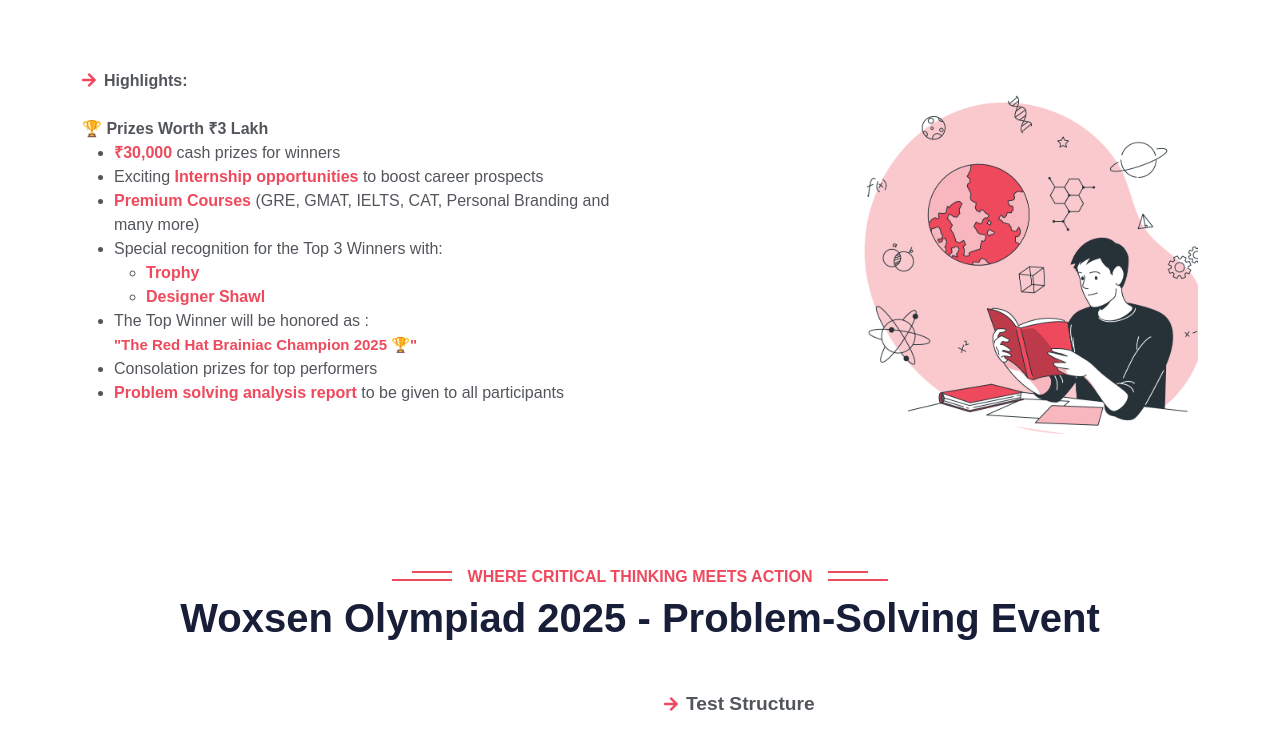
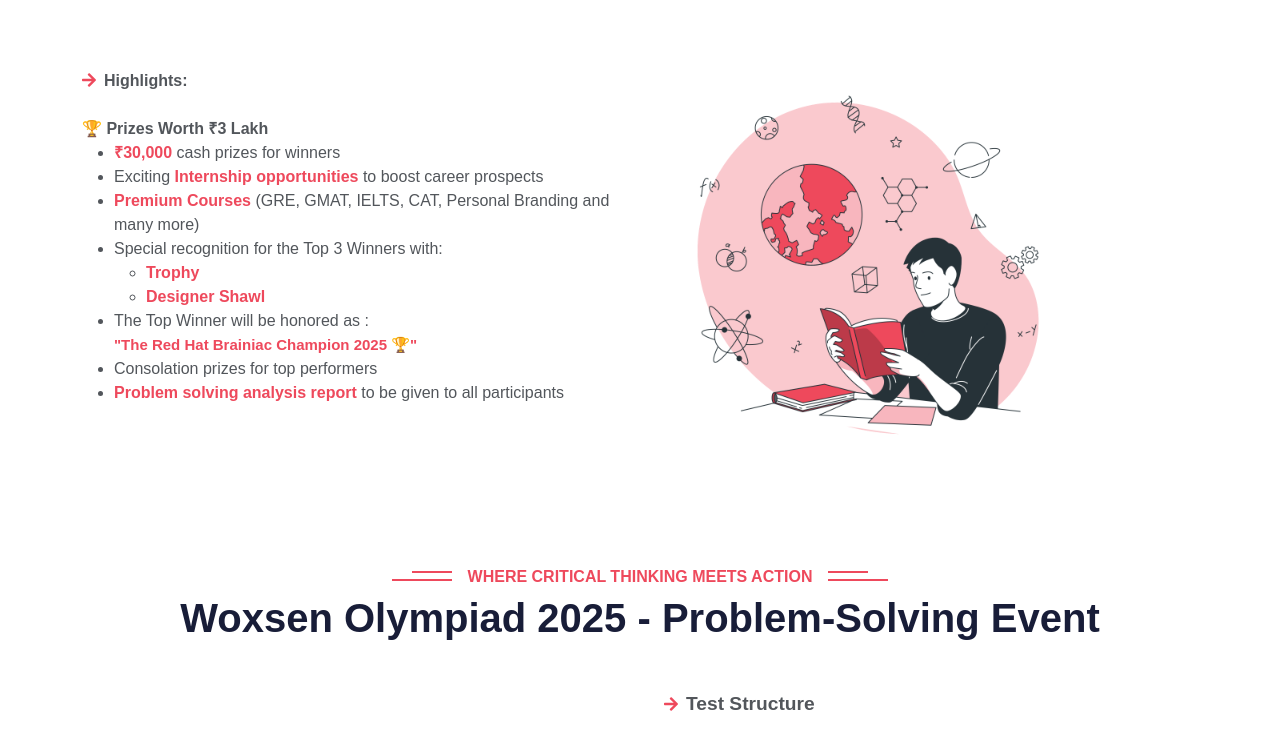
Before and after one commit to Kshitij-0710/COTD, a plain HTML site: page index.html in a window 1280 px wide. Shown: the part 2632-3371 px from the top of the page. Drawn offline with nearby package versions, Linux system fonts and the light colour scheme.

Commit message:
Update index.html

```diff
--- a/index.html
+++ b/index.html
@@ -332,7 +332,7 @@
                     style="min-height: 400px; visibility: visible; animation-delay: 0.1s; animation-name: fadeInUp;">
                     <div class="position-relative h-100">
                         <img class="img-fluid position-absolute w-70 h-100" src="img\Learning-bro.png" alt=""
-                            style="object-fit: cover; margin-right: 40px; padding-left: 200px;">
+                            style="object-fit: cover; margin-right: 40px;">
                     </div>
                 </div>
 
```
